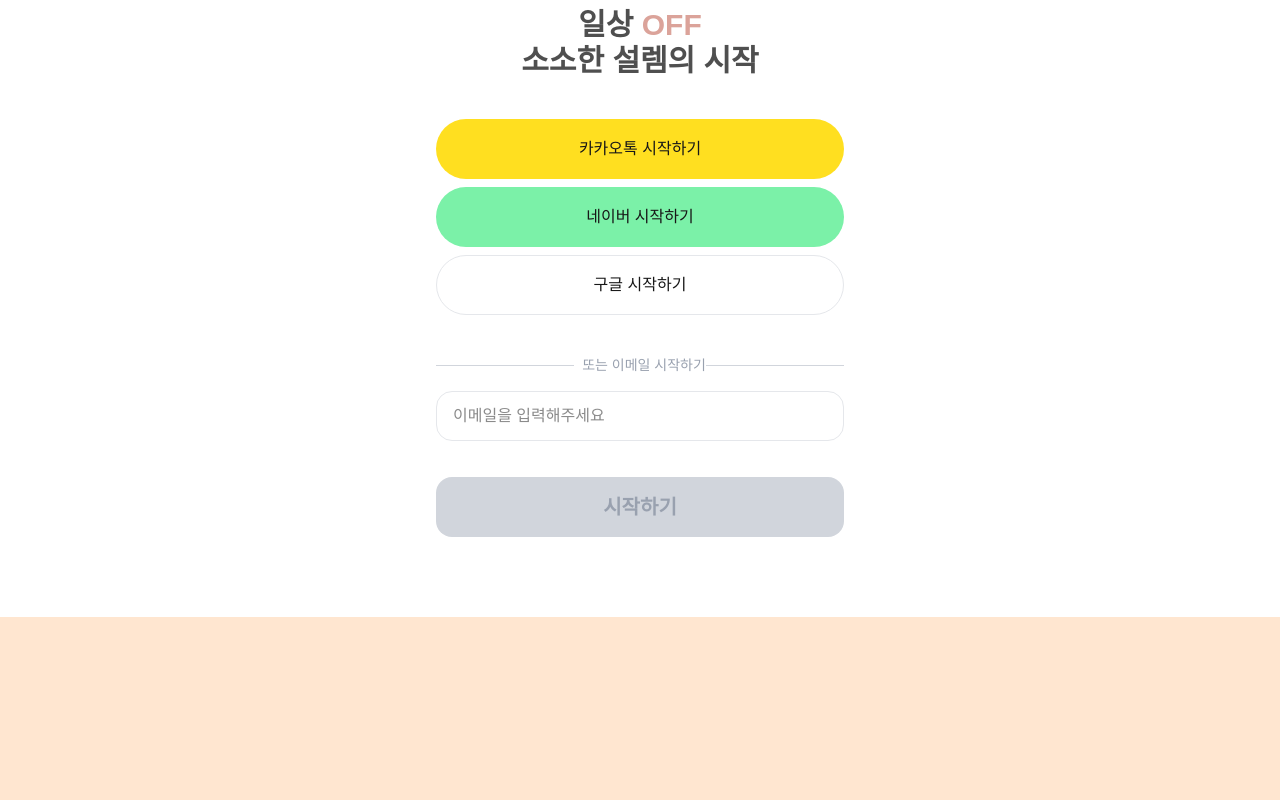
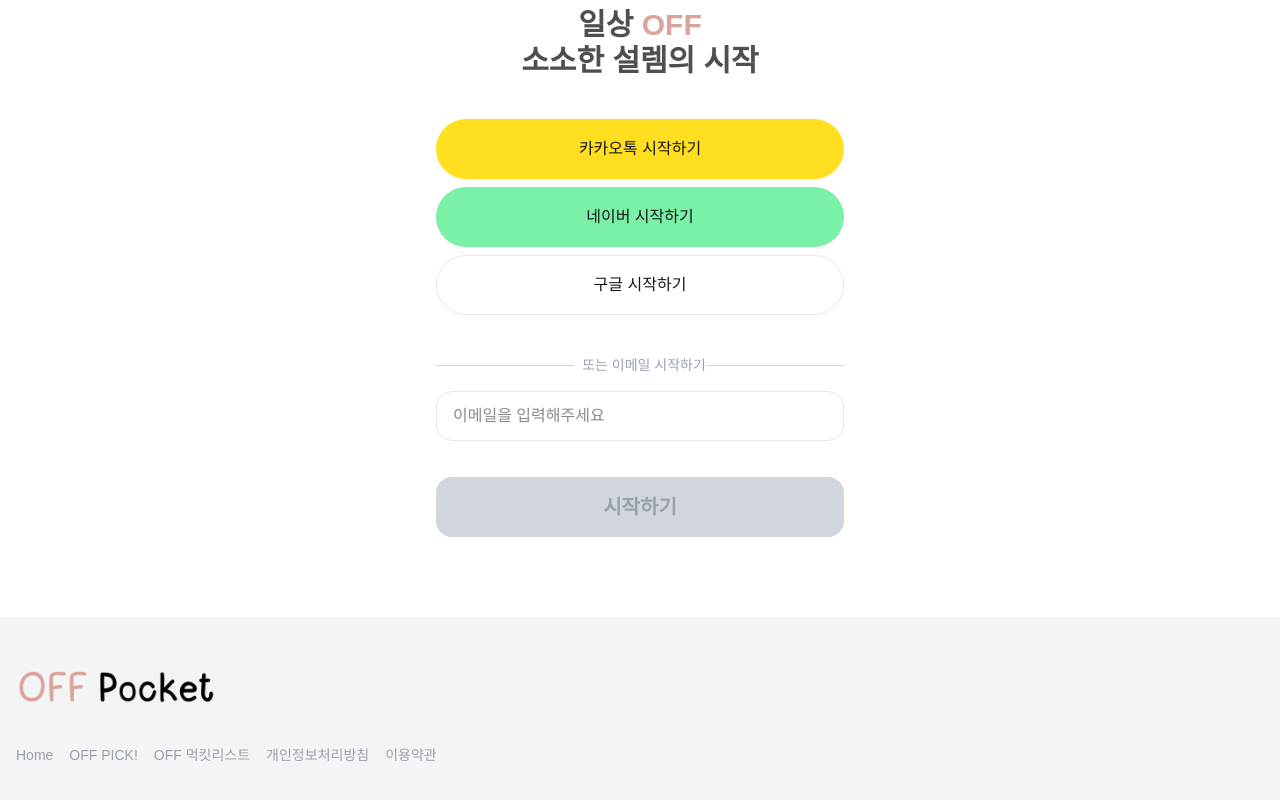
Before and after one commit to Ryan-290/offpocket, a Next.js app: page /login in a window 1280 px wide. Shown: the part 338-1138 px from the top of the page. Built offline with nearby package versions, Linux system fonts and the light colour scheme.

Commit message:
footer 구현 완료

```diff
--- a/package.json
+++ b/package.json
@@ -12,9 +12,11 @@
     "@react-icons/all-files": "^4.1.0",
     "clsx": "^2.1.1",
     "next": "15.3.4",
+    "notion-client": "^7.4.2",
     "react": "^19.0.0",
     "react-dom": "^19.0.0",
-    "react-icons": "^5.5.0"
+    "react-icons": "^5.5.0",
+    "react-notion-x": "^7.4.2"
   },
   "devDependencies": {
     "@eslint/eslintrc": "^3",
--- a/src/app/login/page.tsx
+++ b/src/app/login/page.tsx
@@ -29,17 +29,17 @@
         </div>
         <div className='flex flex-col space-y-2 w-full py-10'>
           <button
-            className='flex justify-center items-center bg-yellow-300 rounded-4xl h-[60px]'
+            className='flex justify-center items-center bg-yellow-300 rounded-4xl h-[60px] cursor-pointer'
           >
             카카오톡 시작하기
           </button>
           <button
-            className='flex justify-center items-center bg-green-300 rounded-4xl h-[60px]'
+            className='flex justify-center items-center bg-green-300 rounded-4xl h-[60px] cursor-pointer'
           >
             네이버 시작하기
           </button>
           <button
-            className='flex justify-center items-center bg-white border-[1px] border-gray-200 rounded-4xl h-[60px]'
+            className='flex justify-center items-center bg-white border-[1px] border-gray-200 rounded-4xl h-[60px] cursor-pointer'
           >
             구글 시작하기
           </button>
@@ -63,7 +63,7 @@
             disabled={!isValidEmail}
             className={clsx(
               "flex justify-center items-center rounded-2xl my-5 h-[60px] text-xl font-semibold",
-              isValidEmail ? 'bg-[#DBA39A] text-white' : 'bg-gray-300 text-gray-400'
+              isValidEmail ? 'bg-[#DBA39A] text-white cursor-pointer' : 'bg-gray-300 text-gray-400'
             )}
           >
             시작하기
--- a/src/component/common/footer.tsx
+++ b/src/component/common/footer.tsx
@@ -1,10 +1,52 @@
+import Image from "next/image";
+import FooterMenu from "./footerMenuButton";
 
 export default function Footer() {
 
+  const menu = [
+    {
+      id: 1,
+      name: "Home",
+      href: "/",
+    },
+    {
+      id: 2,
+      name: "OFF PICK!",
+      href: "/offpick",
+    },
+    {
+      id: 3,
+      name: "OFF 먹킷리스트",
+      href: "/eating",
+    },
+    {
+      id: 4,
+      name: "개인정보처리방침",
+      href: "https://stump-safflower-a94.notion.site/233e5fc97f9b80d8b612fb5da3540d7a?source=copy_link",
+    },
+    {
+      id: 5,
+      name: "이용약관",
+      href: "https://stump-safflower-a94.notion.site/233e5fc97f9b80b09c3ee493897c60c1?source=copy_link",
+    },
+  ];
+
   return (
-    <footer className="bg-[#FFE6D0] w-full h-[200px] mt-20">
-      <div className=''>
-
+    <footer className="bg-gray-100 w-full h-[200px] mt-20">
+      <div className='flex flex-col max-w-7xl mx-auto px-4 py-10 space-y-2'>
+        <div className='relative w-[200px] h-[60px]'>
+          <Image
+            alt="로고"
+            src="/logotext.png"
+            fill
+            className="object-contain"
+          />
+        </div>
+        <div className='flex space-x-4 pt-5'>
+          {menu.map(item => (
+            <FooterMenu key={item.id} href={item.href}>{item.name}</FooterMenu>
+          ))}
+        </div>
       </div>
     </footer>
   )
--- /dev/null
+++ b/src/component/common/footerMenuButton.tsx
@@ -0,0 +1,13 @@
+import Link from "next/link";
+
+export default function FooterMenu( { href, children } ) {
+
+  return (
+    <Link
+      href={href}
+      className="text-sm text-gray-400 text-light"
+    >
+      {children}
+    </Link>
+  )
+}
--- /dev/null
+++ b/src/component/common/footerModal.tsx
@@ -0,0 +1,9 @@
+
+export default function FooterModal() {
+
+  return (
+    <div>
+
+    </div>
+  )
+}
```
Also changed, not shown: public/logotext.png (added), 1 other file (tests, documents, lock files or other folders).
